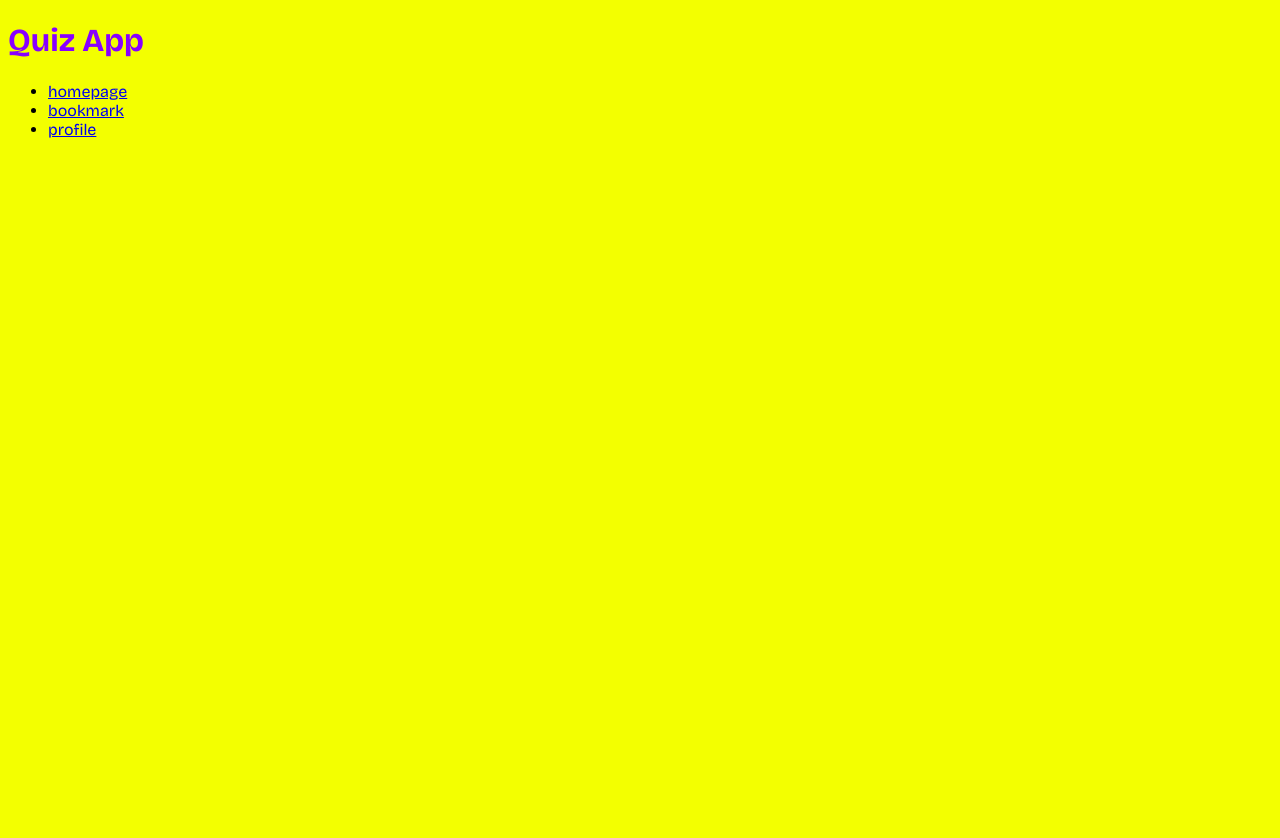
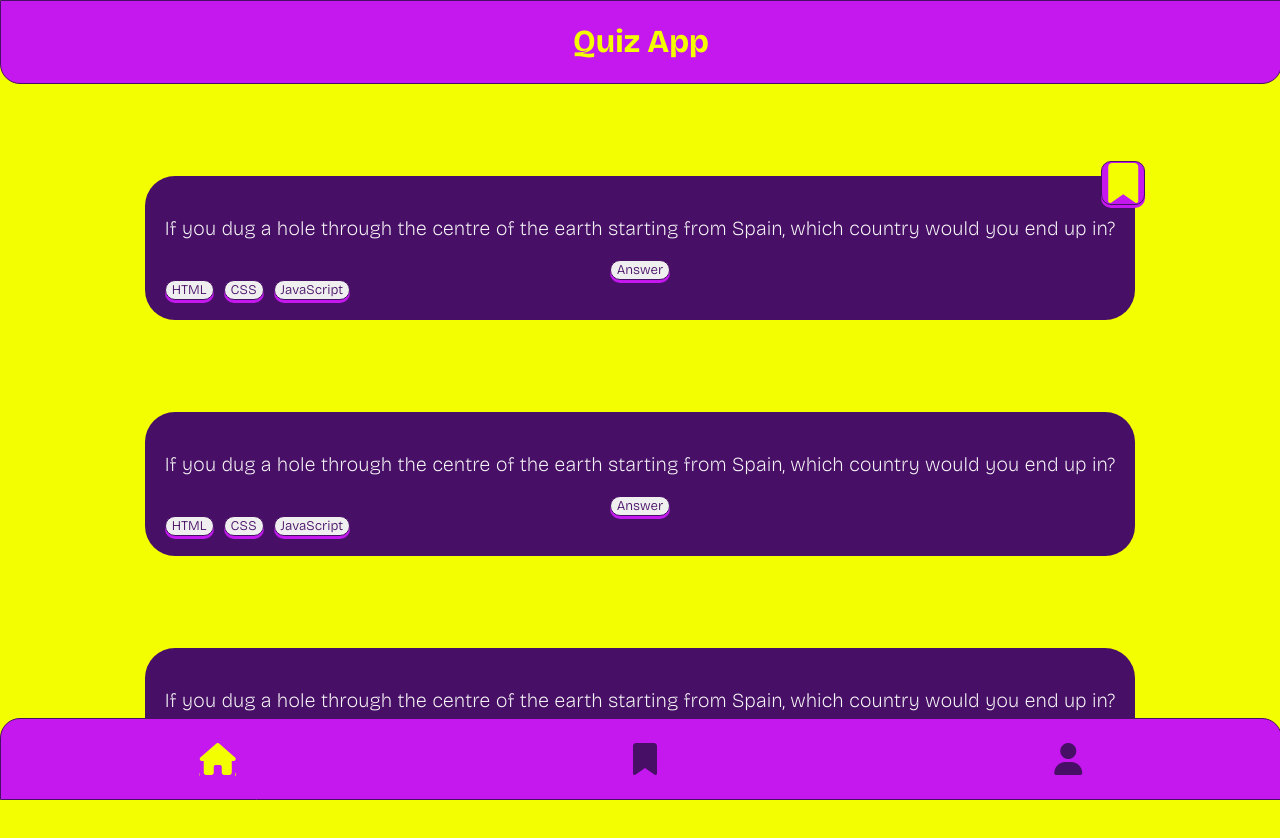
Before and after one commit to danielrileyde/quiz-app, a plain HTML site: page index.html in a window 1280 px wide. Before the commit the page ends 800 px from the top, so only its background shows below. Drawn offline with nearby package versions, Linux system fonts and the light colour scheme.

Commit message:
styling of home page

```diff
--- a/index.html
+++ b/index.html
@@ -4,7 +4,6 @@
     <meta charset="utf-8" />
     <meta http-equiv="X-UA-Compatible" content="IE=edge" />
     <title>daniel riley quiz app</title>
-    <meta name="description" content="" />
     <meta name="viewport" content="width=device-width, initial-scale=1" />
     <link rel="stylesheet" href="style.css" />
     <link rel="preconnect" href="https://fonts.googleapis.com" />
@@ -13,18 +12,70 @@
       href="https://fonts.googleapis.com/css2?family=Bricolage+Grotesque:opsz,wght@10..48,200;10..48,300;10..48,400;10..48,500;10..48,600;10..48,700;10..48,800&display=swap"
       rel="stylesheet"
     />
+    <script
+      src="https://kit.fontawesome.com/54ca617563.js"
+      crossorigin="anonymous"
+    ></script>
   </head>
 
   <body>
-    <header><h1>Quiz App</h1></header>
+    <header>
+      <h1>Quiz App</h1>
+    </header>
+
+    <section class="main_section">
+      <section class="question_card">
+        <button class="bookmark" href="bookmark.html">
+          <i class="fa-solid fa-bookmark fa-3x"></i>
+        </button>
+        <p class="question">
+          If you dug a hole through the centre of the earth starting from Spain,
+          which country would you end up in?
+        </p>
+        <button class="answer">Answer</button>
+        <div class="tags">
+          <button class="tag">HTML</button>
+          <button class="tag">CSS</button>
+          <button class="tag">JavaScript</button>
+        </div>
+      </section>
+
+      <section class="question_card">
+        <p class="question">
+          If you dug a hole through the centre of the earth starting from Spain,
+          which country would you end up in?
+        </p>
+        <button class="answer">Answer</button>
+        <div class="tags">
+          <button class="tag">HTML</button>
+          <button class="tag">CSS</button>
+          <button class="tag">JavaScript</button>
+        </div>
+      </section>
+
+      <section class="question_card">
+        <p class="question">
+          If you dug a hole through the centre of the earth starting from Spain,
+          which country would you end up in?
+        </p>
+        <button class="answer">Answer</button>
+        <div class="tags">
+          <button class="tag">HTML</button>
+          <button class="tag">CSS</button>
+          <button class="tag">JavaScript</button>
+        </div>
+      </section>
+    </section>
 
     <footer>
       <nav>
-        <ul>
-          <li><a href="index.html">homepage</a></li>
-          <li><a href="bookmark.html">bookmark</a></li>
-          <li><a href="profile.html">profile</a></li>
-        </ul>
+        <a class="active" href="images/bookmark.png"
+          ><i class="fa-solid fa-house fa-2x"></i
+        ></a>
+
+        <a href="bookmark.html"><i class="fa-solid fa-bookmark fa-2x"></i></a>
+
+        <a href="profile.html"><i class="fa-solid fa-user fa-2x"></i></a>
       </nav>
     </footer>
   </body>
--- a/style.css
+++ b/style.css
@@ -1,14 +1,127 @@
 * {
-  background-color: #f3ff00;
   font-family: "Bricolage Grotesque", sans-serif;
 }
 
+body {
+  background-color: #f3ff00;
+  height: 100vh;
+  min-height: 100vh;
+  margin: 0;
+  padding: 0;
+}
+
 header {
-  color: #8700ff;
+  display: flex;
+  background-color: #c418ef;
+  color: #f3ff00;
+  width: 100vw;
+  top: 0;
+  justify-content: center;
+  border-bottom-right-radius: 20px 20px;
+  border-bottom-left-radius: 20px 20px;
+  border: 1px solid #480f67;
+}
+
+.main_section {
+  display: flex;
+  flex-direction: column;
+  align-items: center;
+  justify-content: space-evenly;
+  height: 100vh;
+  padding-left: 20px;
+  padding-right: 20px;
+}
+
+.question_card {
+  display: flex;
+  flex-direction: column;
+  background-color: #480f67;
+  align-items: center;
+  border-radius: 30px;
+  padding-bottom: 20px;
+  padding-top: 20px;
+  padding-left: 20px;
+  padding-right: 20px;
+  position: relative;
+  text-align: justify;
+}
+
+.question {
+  display: flex;
+  color: #f9f9f9;
+  font-weight: 100;
+  font-size: 1.25em;
+}
+
+.bookmark {
+  display: flex;
+  background-color: #c418ef;
+  color: #f3ff00;
+  position: absolute;
+  align-items: flex-end;
+  top: -15px;
+  right: -10px;
+}
+
+button {
+  display: flex;
+  border: 1px solid #480f67;
+  border-radius: 10px;
+  box-shadow: 0px 3px #c418ef;
+  font-weight: 300;
+  color: #480f67;
+}
+
+.answer {
+  align-self: center;
+}
+
+.tags {
+  display: flex;
+  color: #c418ef;
+  align-self: flex-start;
+  gap: 10px;
+}
+
+.tag .tag:nth-child(n + 2) {
+  margin-left: 15px;
+}
+
+footer {
+  display: flex;
+  background-color: #c418ef;
+  bottom: 0;
+  height: 10vh;
+  width: 100vw;
+  position: fixed;
+  align-items: center;
+  border-top-left-radius: 20px 20px;
+  border-top-right-radius: 20px 20px;
+  border: 1px solid #480f67;
+  justify-content: center;
+}
+
+nav {
+  display: flex;
+  flex-direction: row;
+  justify-content: space-around;
+  width: 100%;
+}
+
+.active {
+  color: #f3ff00;
+}
+
+a {
+  color: #480f67;
+  display: flex;
+  flex-direction: row;
+  justify-content: center;
 }
 
 /*
-Dark Purple #5F00B3
-White-Grey #f9f9f9
-Black #2a2a2a
+#f3ff00;
+#c418ef;
+#480f67;
+#f9f9f9;
 */
```
